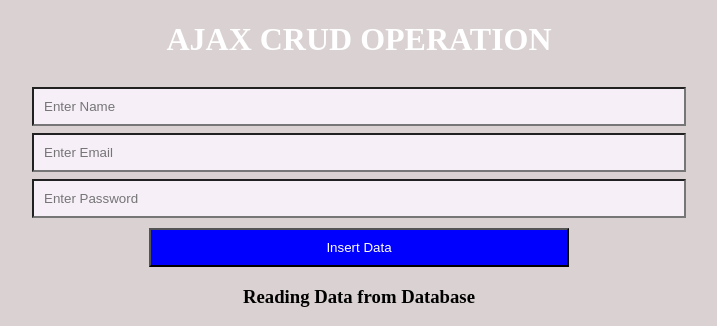
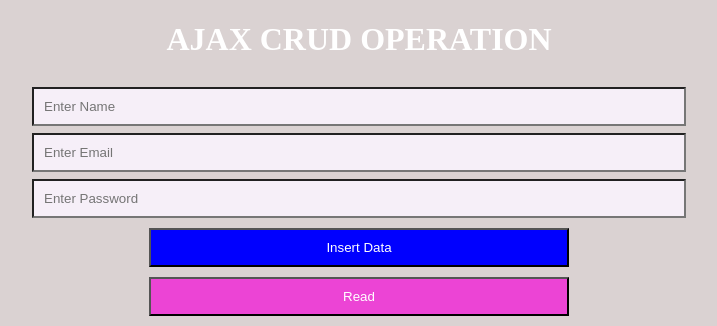
Before and after one commit to SumyaAfrinNishe/AJAX-CRUD, a PHP site: page / in a window 1280 px wide. Shown: the top 326 px of the page, without its empty margins (281-998 px from the left). Run offline with PHP 8.4, Linux system fonts and the light colour scheme.

Commit message:
read data

```diff
--- a/ajax.js
+++ b/ajax.js
@@ -94,7 +94,7 @@ function Edit(userId) {
 //
 //
 //
-//update query
+//update query starts
 function UPDATE_DATA(userId) {
     var name = $("#name").val();
     var email = $("#email").val();
@@ -108,3 +108,22 @@ function UPDATE_DATA(userId) {
         }
     });
 }
+//update query ends
+//
+//
+//
+//
+//
+//read data start
+$(".read").click(function () {
+    var read = "";
+    $.ajax({
+        url: "read.php",
+        method: "POST",
+        data: { read: read },
+        success: function (data) {
+            $("#tbody").html(data);
+        }
+    });
+});
+//read data end
--- a/index.php
+++ b/index.php
@@ -14,6 +14,7 @@
         <input id="email" type="email" placeholder="Enter Email"><br>
         <input id="pass" type="text" placeholder="Enter Password"><br>
         <button class="btn">Insert Data</button>
+        <button class="read">Read</button>
 
         <h3>Reading Data from Database</h3>
         <table>
--- a/style.css
+++ b/style.css
@@ -27,6 +27,14 @@ input{
     color: white;
     cursor: pointer;
 }
+.read{
+    background-color: rgb(236, 68, 213);
+    width: 60%;
+    padding: 10px;
+    margin-top: 10px;
+    color: white;
+    cursor: pointer;
+}
 
 table{
     width: 100%;
```
